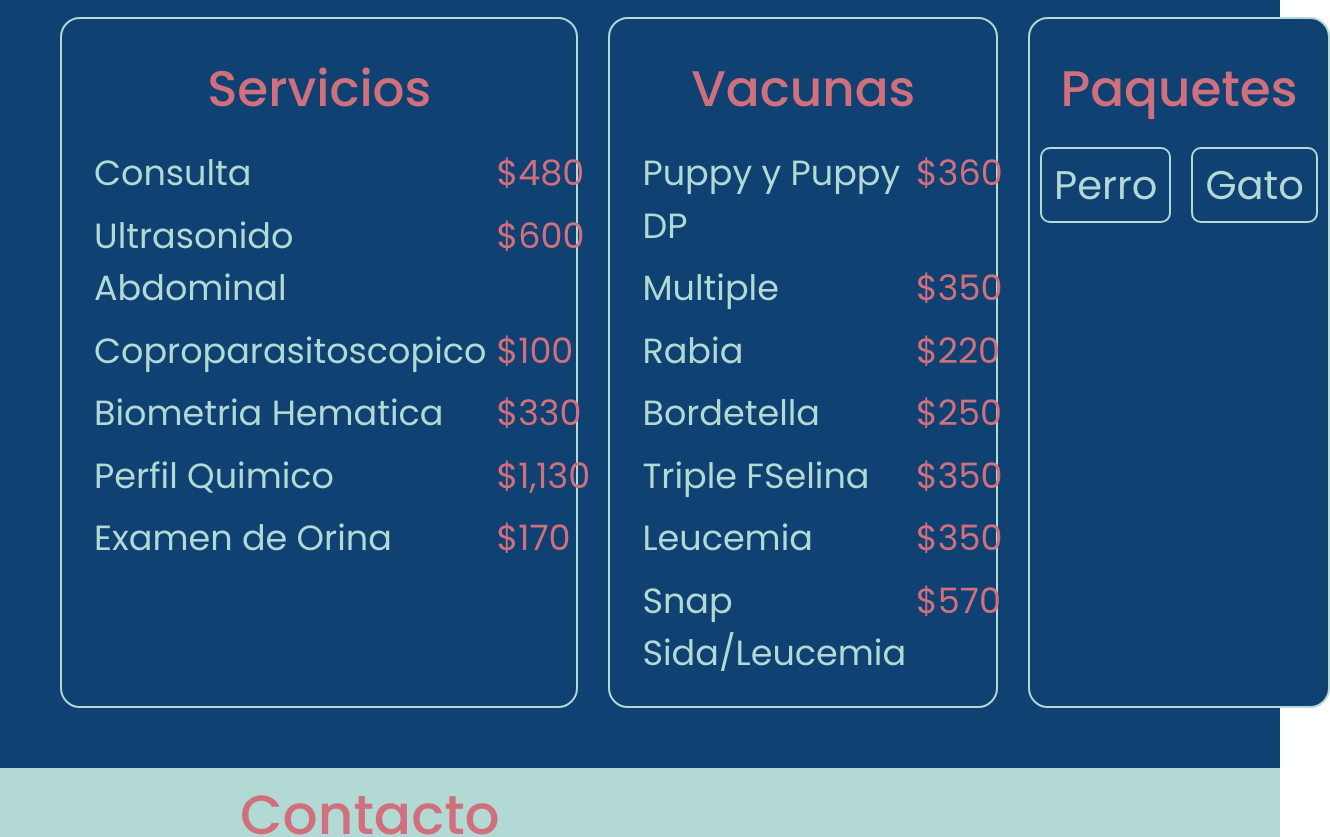
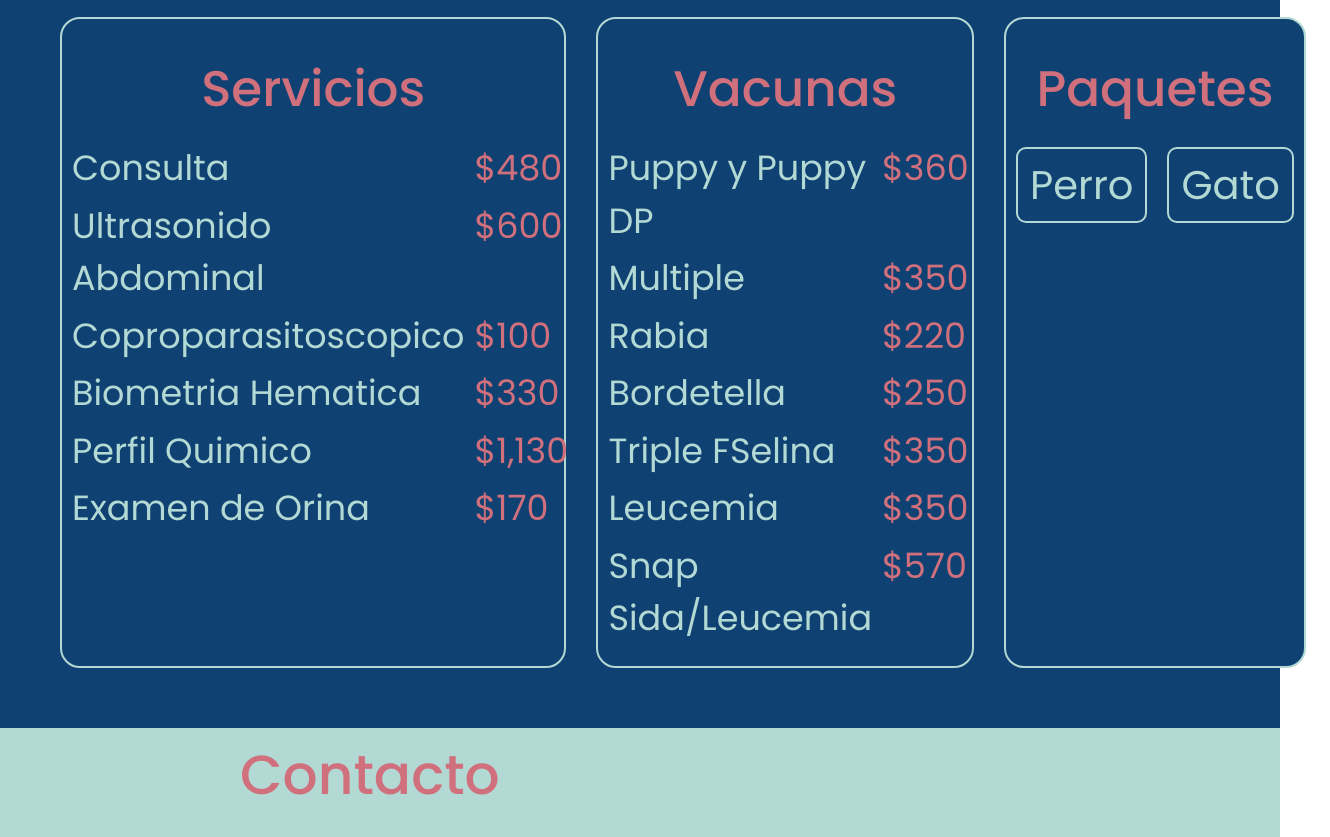
Before and after one commit to MiguelABFlores/vet-services-website, a React (Create React App) app in the folder sve-app/: page / in a window 1280 px wide. Shown: the part 2160-2997 px from the top of the page, 1330 px wide, since content can reach past the window. Built offline with nearby package versions, Linux system fonts and the light colour scheme.

Commit message:
services content padding left 0

```diff
--- a/sve-app/src/styles/Services.css
+++ b/sve-app/src/styles/Services.css
@@ -22,12 +22,12 @@
   align-items: center;
 }
 
-.services-img .img{
+.services-img .img {
   border-radius: 15%;
   transition: 0.3s;
 }
 
-.services-img .img:hover{
+.services-img .img:hover {
   box-shadow: 0 5px 50px 0 #b3d9d4;
 }
 
@@ -61,10 +61,14 @@
   padding-bottom: 10px;
 }
 
+.services-content ul{
+  padding-left: 0;
+}
+
 .services-items li {
   list-style: none;
   font-size: 35px;
-  margin: 10px 0;
+  margin: 5px 10px;
   color: #b3d9d4;
   display: flex;
   justify-content: space-between;
@@ -105,7 +109,7 @@
   margin: 10px;
 }
 
-.package-title{
+.package-title {
   color: #d1707d;
   font-size: 30px;
   padding-bottom: 10px;
@@ -126,7 +130,6 @@
   margin-right: 6%;
 }
 
-/* Estilos para los precios */
 .package-options .price {
   color: #d1707d;
   margin-left: 10px;
```
Lines whose indentation alone changed are shown as unchanged.
